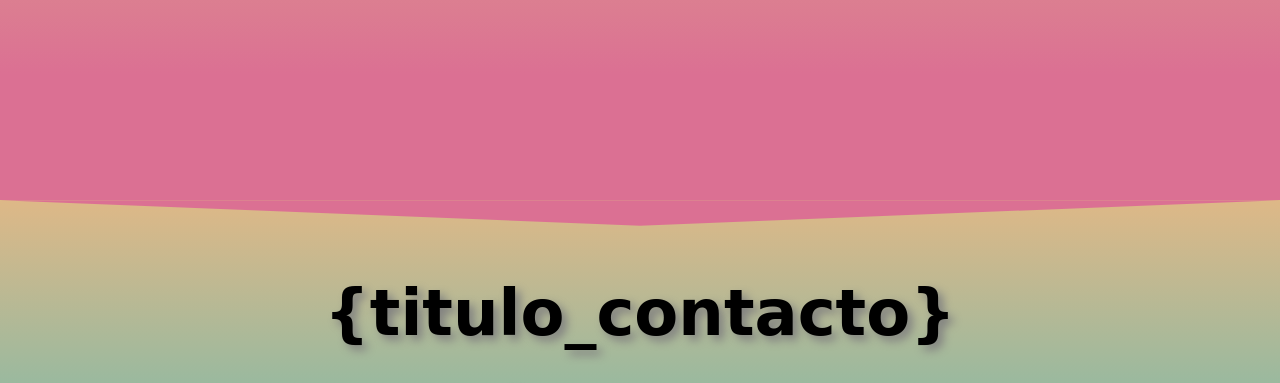
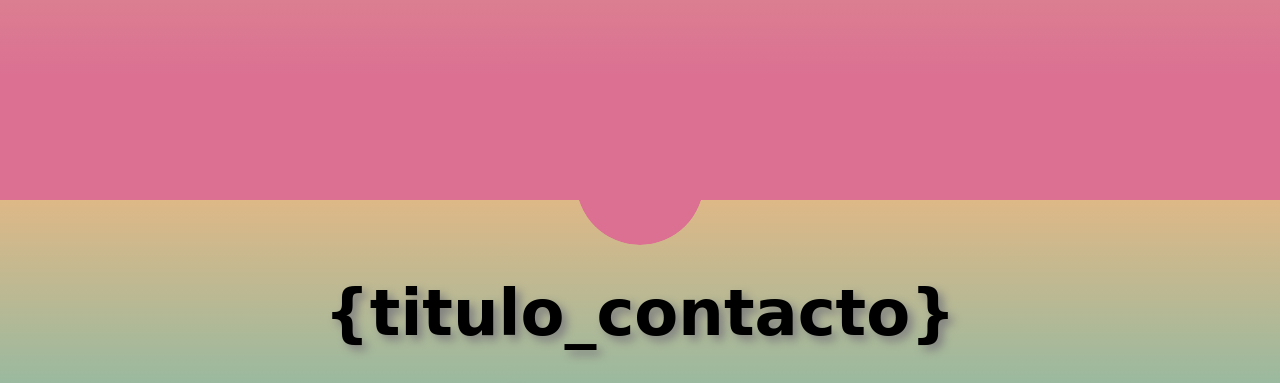
Before and after one commit to zni4/CV_Ignacio, a plain HTML site: page index.html in a window 1280 px wide. Shown: the part 2501-2884 px from the top of the page. Drawn offline with nearby package versions, Linux system fonts and the light colour scheme; a web font is replaced by a local one.

Commit message:
Cambio flecha conocimientos por circulo

```diff
--- a/resources/css/animaciones.css
+++ b/resources/css/animaciones.css
@@ -186,8 +186,8 @@
 @keyframes animacion_conocimientos_ext {
 	100% {
 		transform: translateY(0);
-		clip-path: polygon(0 0, 100% 0, 50% 100%, 0 0);
-		margin-bottom: -2vw;
+		clip-path: circle(5vw at 50% -30%);
+		margin-bottom: -5vw;
 	}
 }
 
--- a/resources/css/style.css
+++ b/resources/css/style.css
@@ -336,11 +336,11 @@ body {
 }
 
 #conocimientos_ext {
-    height: 2vw;
+    height: 5vw;
     width: 100%;
     background-color: var(--seccion-conocimientos-bg-color);
-    clip-path: polygon(0 0, 100% 0, 100% 100%, 0 100%);
-    margin-bottom: -2vw;
+    clip-path: circle(5vw at 50% -30%);
+    margin-bottom: -5vw;
     transform: translateY(-100%);
     border: 1px solid var(--seccion-conocimientos-bg-color);
 }
```
